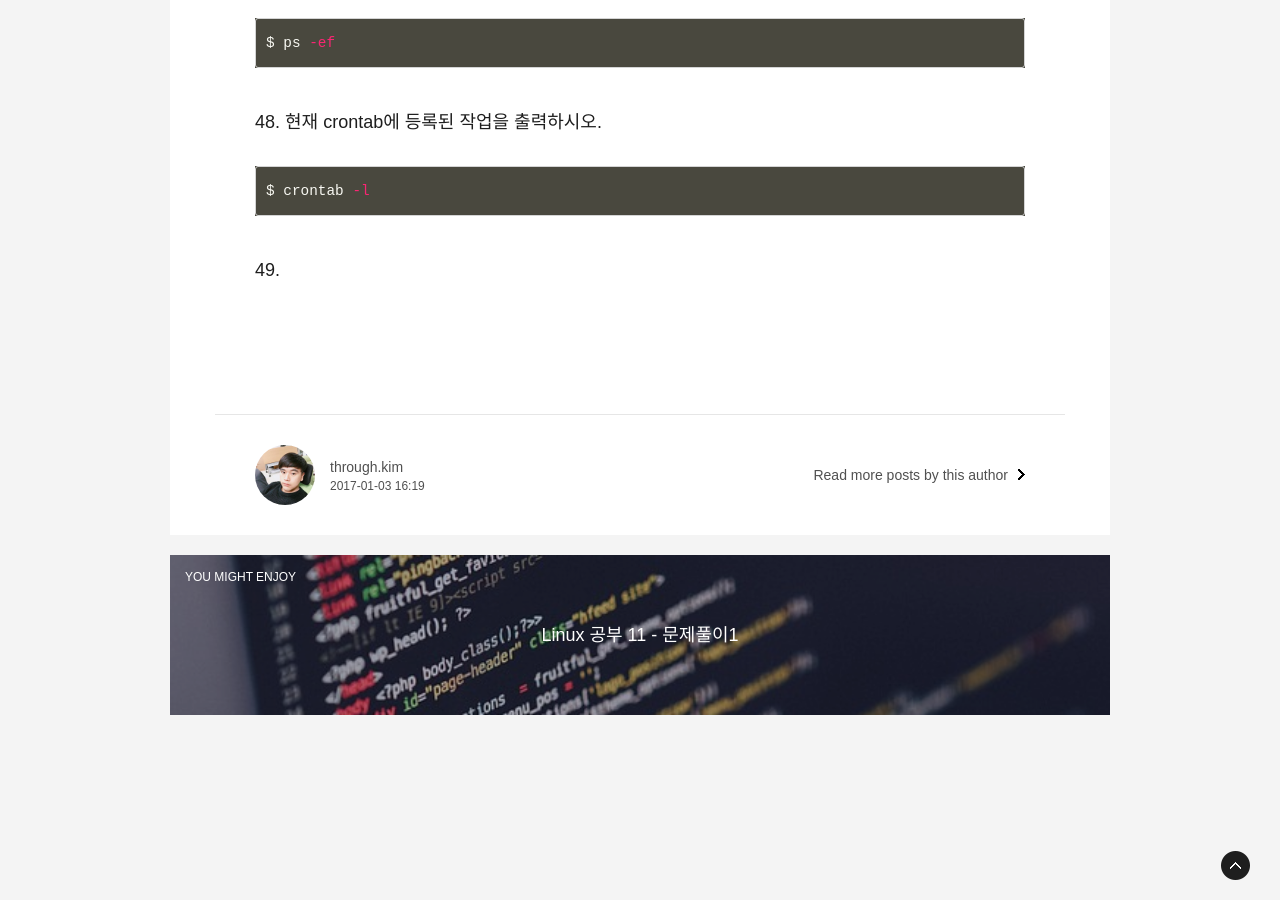
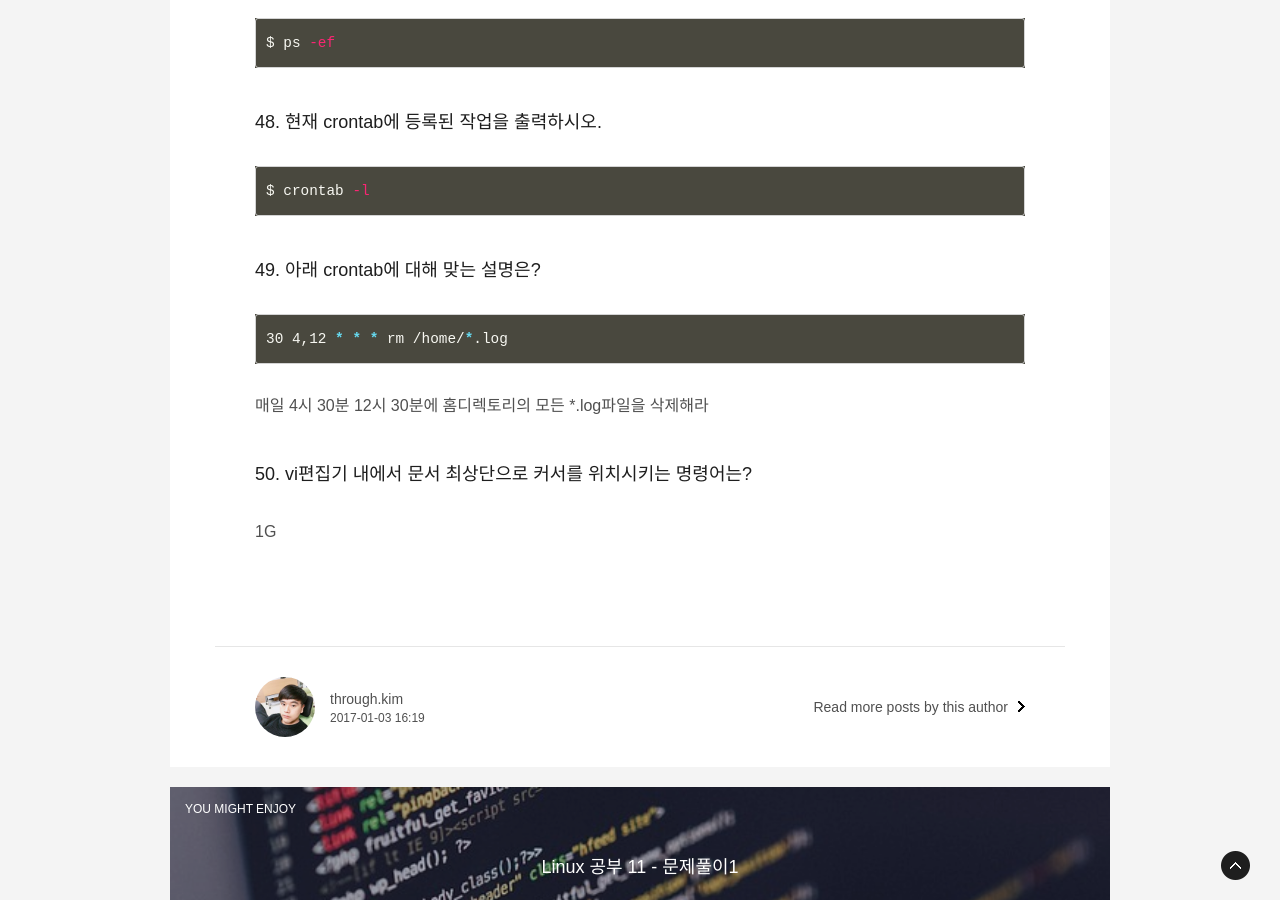
Before and after one commit to ThroughKim/throughkim.github.com, a Jekyll site: the page built from _posts/2017-01-04-linux-12.md, in a window 1280 px wide and 900 px high, scrolled down 11935 px. Built offline with Jekyll 4.4.1, drawn with Linux system fonts in a browser that asks for light colours; some web fonts are replaced.

Commit message:
upload blog

````diff
--- a/_posts/2017-01-04-linux-12.md
+++ b/_posts/2017-01-04-linux-12.md
@@ -388,4 +388,11 @@ $ ps -ef
 $ crontab -l
 ```
 
-### 49.
+### 49. 아래 crontab에 대해 맞는 설명은?
+```bash
+30 4,12 * * * rm /home/*.log
+```
+매일 4시 30분 12시 30분에 홈디렉토리의 모든 *.log파일을 삭제해라
+
+### 50. vi편집기 내에서 문서 최상단으로 커서를 위치시키는 명령어는?
+1G
````
